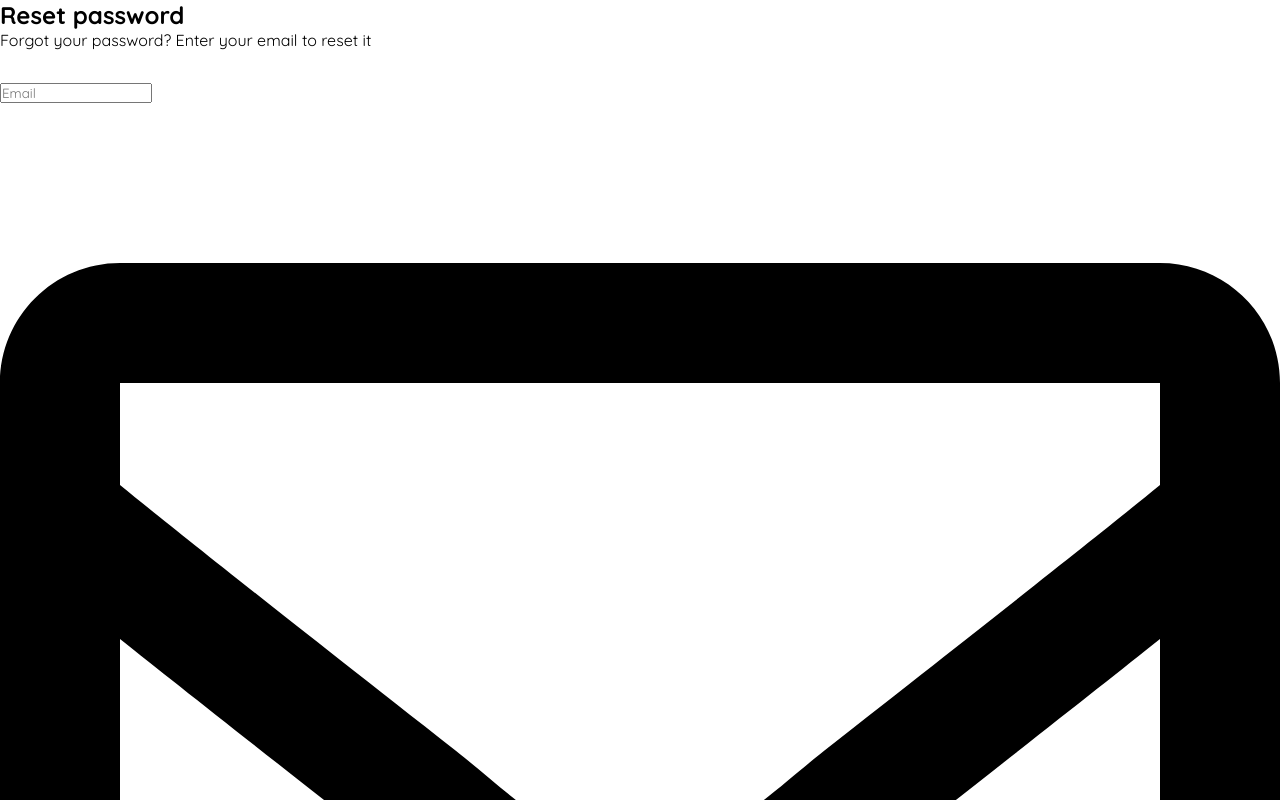
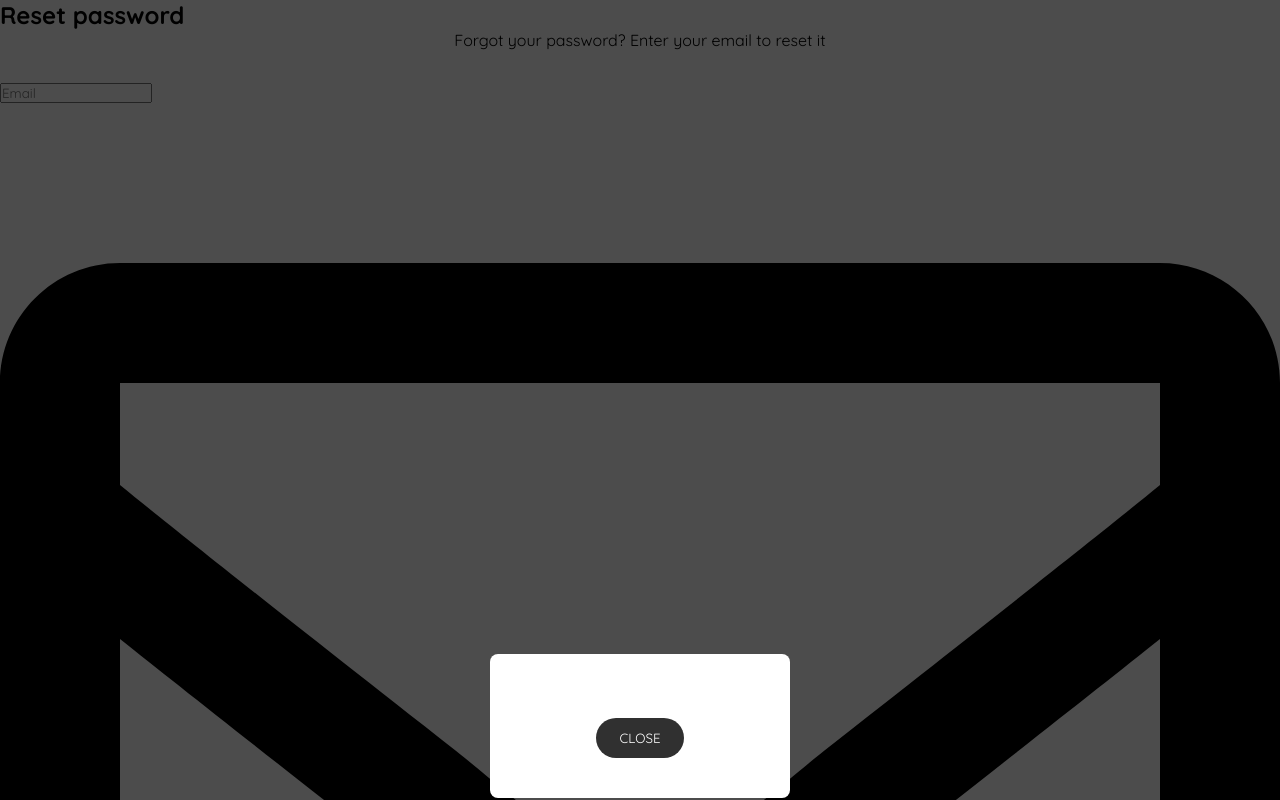
Before and after one commit to VRez-web/vue-blog, a Vue app: page /forgot-password in a window 1280 px wide. Shown: the top 800 px of the page. Built offline with nearby package versions, Linux system fonts and the light colour scheme; what vue2-editor would draw is missing.

Commit message:
complete design forgotPassword page

```diff
--- a/src/views/ForgotPassword.vue
+++ b/src/views/ForgotPassword.vue
@@ -1,5 +1,7 @@
 <template>
   <div class="reset-password">
+    <Modal v-if="modalActive" @close-modal="closeModal" />
+    <Loader v-if="loadingShow" />
     <div class="form-wrap">
       <form class="reset">
         <h2>Reset password</h2>
@@ -20,16 +22,29 @@
 
 <script>
 import email from "@/assets/Icons/envelope-regular.svg";
+import Modal from "@/components/Modal";
+import Loader from "@/components/Loader";
 
 export default {
   name: "ForgotPassword",
   components: {
     email,
+    Modal,
+    Loader,
   },
   data() {
     return {
       email: null,
+      modalActive: true,
+      modalMessage: "Changes",
+      loadingShow: false,
     };
+  },
+  methods: {
+    closeModal() {
+      this.modalActive = !this.modalActive;
+      this.email = "";
+    },
   },
 };
 </script>
@@ -45,6 +60,7 @@ export default {
       }
 
       p {
+        text-align: center;
         margin-bottom: 32px;
       }
     }
```
